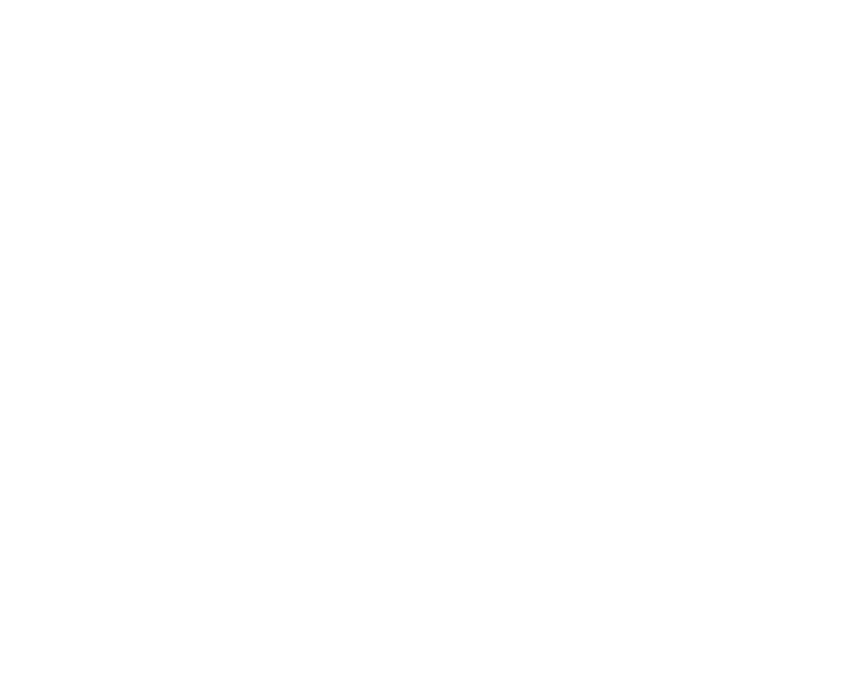
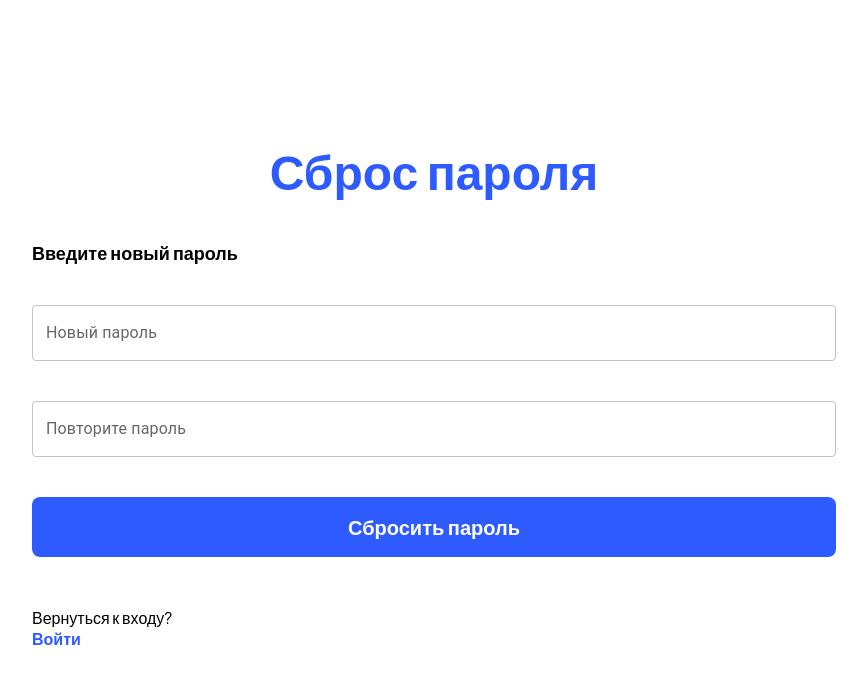
Before and after one commit to Puhovon/front-diplom, a React (Vite) app: page /reset-password in a window 1280 px wide. Before the commit this address had no page. Shown: the top 684 px of the page, without its empty margins (206-1073 px from the left). Built offline with nearby package versions, Linux system fonts and the light colour scheme.

Commit message:
add resetPass

```diff
--- a/src/App.jsx
+++ b/src/App.jsx
@@ -9,14 +9,13 @@
 import Lawyers from '@pages/LawyerPage/lawyersPage.jsx';
 import Login from '@pages/LoginPage/LoginPage.jsx';
 import RefreshPassword from '@pages/RefreshPassword/RefreshPassword.jsx';
+import ResetPassword from '@pages/RefreshPassword/ResetPassword.jsx';
 import ChatPage from '@pages/ChatPage/chatPage.jsx';
 import EditProfile from './pages/ProfilePage/EditProfile.jsx';
 import Team from './pages/TeamPage.jsx/TeamPage.jsx';
 
 import '@styles/global.css';
 import '@styles/variables.css';
-
-
 
 function App() {
   return (
@@ -26,15 +25,16 @@
           <Route element={<Layout />}>
             <Route path="/" element={<Home />} />
             <Route path="/profile" element={<Profile />} />
-            <Route path="/profile/:userId" element={<Profile />} /> {/* Динамический маршрут для чужого профиля */}
+            <Route path="/profile/:userId" element={<Profile />} />
             <Route path="/profile/edit" element={<EditProfile />} />
             <Route path="/lawyers" element={<Lawyers />} />
             <Route path="/team" element={<Team />} />
-            <Route path="/passwordRefresh" element={<RefreshPassword />} />
-            <Route path='/chat' element={<ChatPage/>} />
+            <Route path="/passwordrefresh" element={<RefreshPassword />} />
+            <Route path="/chat" element={<ChatPage />} />
           </Route>
           <Route path="/login" element={<Login />} />
           <Route path="/registration" element={<Registration />} />
+          <Route path="/reset-password" element={<ResetPassword />} />
         </Routes>
       </BrowserRouter>
     </Provider>
--- a/src/pages/RefreshPassword/RefreshPassword.jsx
+++ b/src/pages/RefreshPassword/RefreshPassword.jsx
@@ -1,28 +1,80 @@
+import { useState } from 'react';
+import { Link, useNavigate } from 'react-router-dom';
 import Input from '@components/Input/index.jsx';
-import styles from '../RefreshPassword/refreshPassword.module.css';
-import { Link } from 'react-router-dom';
-
+import styles from './refreshPassword.module.css';
 
 const RefreshPassword = () => {
+  const [email, setEmail] = useState('');
+  const [error, setError] = useState(null);
+  const [success, setSuccess] = useState(null);
+  const [isLoading, setIsLoading] = useState(false);
+  const navigate = useNavigate();
+
+  const handleSubmit = async (e) => {
+    e.preventDefault();
+    setError(null);
+    setSuccess(null);
+    setIsLoading(true);
+
+    try {
+      const response = await fetch('http://localhost:3000/api/v1/auth/forgot-password', {
+        method: 'POST',
+        headers: {
+          'Content-Type': 'application/json',
+        },
+        body: JSON.stringify({ email }),
+      });
+
+      if (!response.ok) {
+        const errorData = await response.json().catch(() => ({}));
+        throw new Error(errorData.message || 'Ошибка при отправке запроса на восстановление пароля');
+      }
+
+      setSuccess('Ссылка для восстановления пароля отправлена на вашу почту');
+      setEmail('');
+    } catch (err) {
+      setError(err.message || 'Ошибка сети');
+    } finally {
+      setIsLoading(false);
+    }
+  };
+
+  const handleInputChange = (e) => {
+    setEmail(e.target.value);
+    setError(null);
+  };
+
   return (
     <div className={styles.container}>
       <div className={styles.heading}>
         <h2 className={styles.title}>Восстановление пароля</h2>
-                <p className={styles.subtitle}>Введите почту, указанную при регистрации. Мы отправим ссылку для сброса пароля</p>
+        <p className={styles.subtitle}>
+          Введите почту, указанную при регистрации. Мы отправим ссылку для сброса пароля
+        </p>
       </div>
-            <form className={styles.form}>
+      <form className={styles.form} onSubmit={handleSubmit}>
         <Input
-                    id='mail'
-                    label='Почта'
-                    type='mail'
-                    error={null}
-                    placeholder='Введите электронную почту'
+          id="mail"
+          label="Почта"
+          type="email"
+          value={email}
+          onChange={handleInputChange}
+          error={error}
+          placeholder="Введите электронную почту"
         />
-                <Link to='/passwordChange' type='submit' className={styles.submitButton}>
-                    Отправить
+        {success && <p className={styles.success}>{success}</p>}
+        <button type="submit" className={styles.submitButton} disabled={isLoading}>
+          {isLoading ? 'Отправка...' : 'Отправить'}
+        </button>
+      </form>
+      <div className={styles.loginLinkContainer}>
+        <p className={styles.text}>Вернуться к входу?</p>
+        <Link to="/login" className={styles.link}>
+          Войти
         </Link>
-            </form>
+      </div>
     </div>
   );
 };
+
 export default RefreshPassword;
--- /dev/null
+++ b/src/pages/RefreshPassword/ResetPassword.jsx
@@ -0,0 +1,123 @@
+import { useState } from 'react';
+import { useSearchParams, useNavigate, Link } from 'react-router-dom';
+import Input from '@components/Input/index.jsx';
+import styles from './refreshPassword.module.css';
+
+const ResetPassword = () => {
+  const [searchParams] = useSearchParams();
+  const resetToken = searchParams.get('token');
+  const navigate = useNavigate();
+  const [formData, setFormData] = useState({
+    password: '',
+    passwordRepeat: '',
+  });
+  const [error, setError] = useState(null);
+  const [success, setSuccess] = useState(null);
+  const [isLoading, setIsLoading] = useState(false);
+
+  const handleInputChange = (e) => {
+    const { id, value } = e.target;
+    setFormData((prev) => ({ ...prev, [id]: value }));
+    setError(null);
+  };
+
+  const validateForm = () => {
+    const errors = {};
+
+    if (!formData.password) {
+      errors.password = 'Пароль обязателен';
+    } else if (formData.password.length < 8 || formData.password.length > 32) {
+      errors.password = 'Пароль должен быть от 8 до 32 символов';
+    } else if (!/\d/.test(formData.password)) {
+      errors.password = 'Пароль должен содержать цифру';
+    } else if (!/[A-Z]/.test(formData.password)) {
+      errors.password = 'Пароль должен содержать заглавную букву';
+    }
+
+    if (!formData.passwordRepeat) {
+      errors.passwordRepeat = 'Повторите пароль';
+    } else if (formData.password !== formData.passwordRepeat) {
+      errors.passwordRepeat = 'Пароли не совпадают';
+    }
+
+    setError(errors);
+    return Object.keys(errors).length === 0;
+  };
+
+  const handleSubmit = async (e) => {
+    e.preventDefault();
+    if (!resetToken) {
+      setError('Токен сброса пароля отсутствует');
+      return;
+    }
+    if (!validateForm()) return;
+
+    setIsLoading(true);
+    setError(null);
+    setSuccess(null);
+
+    try {
+      const response = await fetch(`http://localhost:3000/api/v1/auth/reset-password/${resetToken}`, {
+        method: 'POST',
+        headers: { 'Content-Type': 'application/json' },
+        body: JSON.stringify({ password: formData.password }),
+      });
+
+      if (!response.ok) {
+        const errorData = await response.json().catch(() => ({}));
+        throw new Error(errorData.message || 'Ошибка при сбросе пароля');
+      }
+
+      setSuccess('Пароль успешно изменен! Перенаправление на страницу входа...');
+      setTimeout(() => navigate('/login'), 2000);
+    } catch (err) {
+      setError(err.message || 'Ошибка сети');
+    } finally {
+      setIsLoading(false);
+    }
+  };
+
+  return (
+    <div className={styles.container}>
+      <div className={styles.heading}>
+        <h2 className={styles.title}>Сброс пароля</h2>
+        <p className={styles.subtitle}>Введите новый пароль</p>
+      </div>
+      <form className={styles.form} onSubmit={handleSubmit}>
+        <Input
+          id="password"
+          label="Новый пароль"
+          type="password"
+          value={formData.password}
+          onChange={handleInputChange}
+          error={error?.password}
+          placeholder="Введите новый пароль (8-32 символа, цифра, заглавная)"
+        />
+        <Input
+          id="passwordRepeat"
+          label="Повторите пароль"
+          type="password"
+          value={formData.passwordRepeat}
+          onChange={handleInputChange}
+          error={error?.passwordRepeat}
+          placeholder="Повторите новый пароль"
+        />
+        {success && <p className={styles.success}>{success}</p>}
+        {error && !error.password && !error.passwordRepeat && (
+          <p className={styles.error}>{error}</p>
+        )}
+        <button type="submit" className={styles.submitButton} disabled={isLoading}>
+          {isLoading ? 'Сброс...' : 'Сбросить пароль'}
+        </button>
+      </form>
+      <div className={styles.loginLinkContainer}>
+        <p className={styles.text}>Вернуться к входу?</p>
+        <Link to="/login" className={styles.link}>
+          Войти
+        </Link>
+      </div>
+    </div>
+  );
+};
+
+export default ResetPassword;
--- a/src/pages/RefreshPassword/refreshPassword.module.css
+++ b/src/pages/RefreshPassword/refreshPassword.module.css
@@ -19,6 +19,10 @@
     display: flex;
     flex-direction: column;
     gap: 40px;
+}
+.link{
+    font-weight: bold;
+    color: var(--button-blue-color);
 }
 .submitButton {
     cursor: pointer;
```
Also changed, not shown: src/api.js (+28 -0 lines), src/pages/RefreshPassword/passwordChangePage.jsx (deleted, +0 -39 lines). Lines whose indentation alone changed are shown as unchanged.
